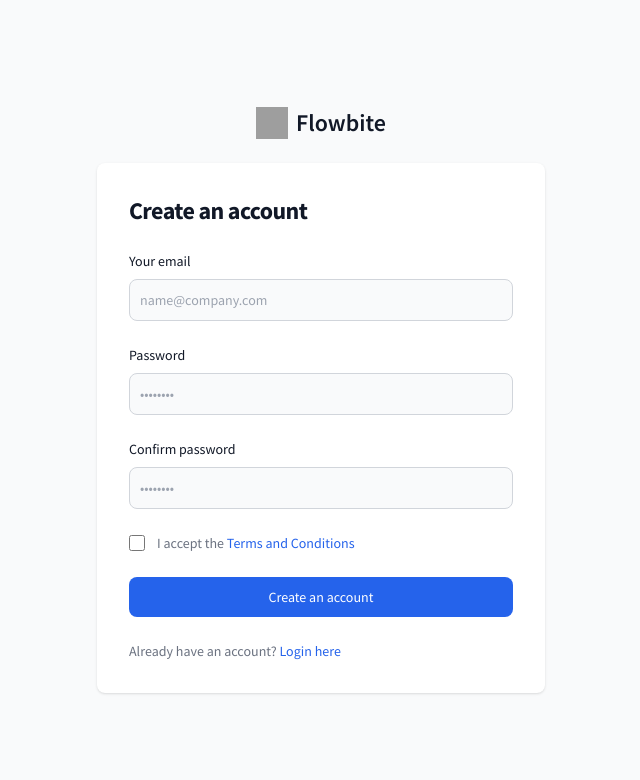
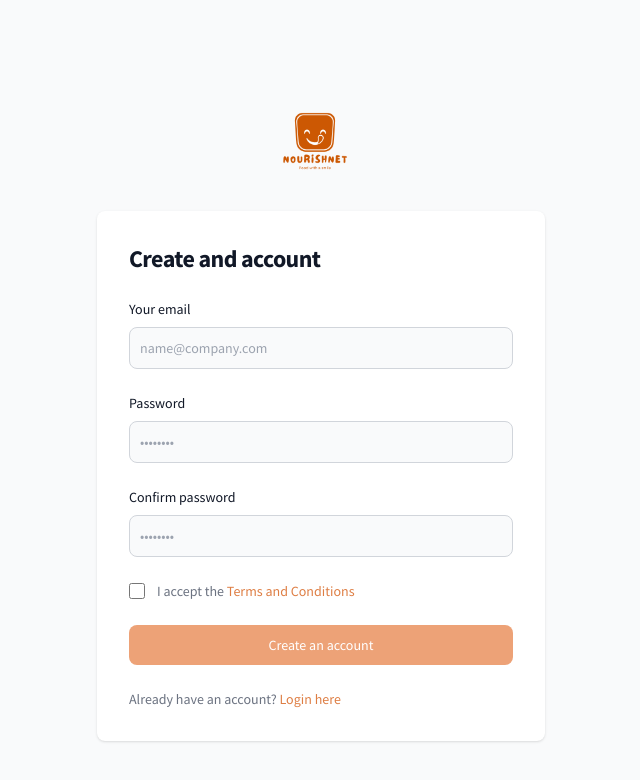
Before and after one commit to AyushBorage28/NourishNet, a React (Vite) app: page /signup in a window 1280 px wide. Shown: the top 780 px of the page, without its empty margins (319-959 px from the left). Built offline with nearby package versions, Linux system fonts and the light colour scheme; grey boxes are pictures that could not be loaded.

Commit message:
Update SignUp.jsx

```diff
--- a/src/screens/SignUp.jsx
+++ b/src/screens/SignUp.jsx
@@ -1,51 +1,161 @@
-
+import { useState } from "react";
+import { logo } from "../assets";
+import { useParams, useNavigate } from "react-router-dom"; // Import useParams
+import axios from "axios";
+import HOST from "../utils/Host.js";
 
 const SignUp = () => {
+  const [email, setEmail] = useState("");
+  const [password, setPassword] = useState("");
+  const { type } = useParams();
+  const navigate = useNavigate();
+
+  const handleChange = (e) => {
+    const { name, value } = e.target;
+    if (name === "email") setEmail(value);
+    else if (name === "password") setPassword(value);
+    console.log(email, password, type);
+  };
+
+  const handleSubmit = async (e) => {
+    e.preventDefault();
+    const doc = {
+      email,
+      password,
+      type,
+      name: "test",
+    };
+    try {
+      const response = await axios.post(`${HOST}/api/users/register`, doc);
+      console.log(response);
+      localStorage.setItem("token", response.data.token);
+      // Redirect to /dashboard on successful registration
+      navigate("/dashboard");
+    } catch (error) {
+      console.error(error);
+    }
+  };
+
   return (
+    <section class="bg-gray-50 dark:bg-gray-900">
+      <div class="flex flex-col items-center justify-center px-6 py-8 mx-auto md:h-screen lg:py-0">
+        <a
+          href="#"
+          class="flex items-center mb-6 text-2xl font-semibold text-gray-900 dark:text-white"
+        >
+          <img
+            src={logo}
+            className="mr-3 mt-[3rem] h-12 sm:h-20"
+            alt="Flowbite Logo"
+          />
+        </a>
+        <div class="w-full bg-white rounded-lg shadow dark:border md:mt-0 sm:max-w-md xl:p-0 dark:bg-gray-800 dark:border-gray-700">
+          <div class="p-6  space-y-4 md:space-y-6 sm:p-8">
+            <h1 class="text-xl font-bold leading-tight tracking-tight text-gray-900 md:text-2xl dark:text-white">
+              Create and account
+            </h1>
+            <form
+              class="space-y-4 md:space-y-6"
+              action="#"
+              onSubmit={handleSubmit}
+            >
               <div>
-      <section className="bg-gray-50 dark:bg-gray-900">
-        <div className="flex flex-col items-center justify-center px-6 py-8 mx-auto md:h-screen lg:py-0">
-          <a href="#" className="flex items-center mb-6 text-2xl font-semibold text-gray-900 dark:text-white">
-            <img className="w-8 h-8 mr-2" src="https://flowbite.s3.amazonaws.com/blocks/marketing-ui/logo.svg" alt="logo" />
-            Flowbite
-          </a>
-          <div className="w-full bg-white rounded-lg shadow dark:border md:mt-0 sm:max-w-md xl:p-0 dark:bg-gray-800 dark:border-gray-700">
-            <div className="p-6 space-y-4 md:space-y-6 sm:p-8">
-              <h1 className="text-xl font-bold leading-tight tracking-tight text-gray-900 md:text-2xl dark:text-white">
-                Create an account
-              </h1>
-              <form className="space-y-4 md:space-y-6" action="#">
-                <div>
-                  <label htmlFor="email" className="block mb-2 text-sm font-medium text-gray-900 dark:text-white">Your email</label>
-                  <input type="email" name="email" id="email" className="bg-gray-50 border border-gray-300 text-gray-900 sm:text-sm rounded-lg focus:ring-primary-600 focus:border-primary-600 block w-full p-2.5 dark:bg-gray-700 dark:border-gray-600 dark:placeholder-gray-400 dark:text-white dark:focus:ring-blue-500 dark:focus:border-blue-500" placeholder="name@company.com" required />
+                <label
+                  for="email"
+                  class="block mb-2 text-sm font-medium text-gray-900 dark:text-white"
+                >
+                  Your email
+                </label>
+                <input
+                  type="email"
+                  onChange={handleChange}
+                  name="email"
+                  id="email"
+                  class="bg-gray-50 border border-gray-300 text-gray-900 sm:text-sm rounded-lg focus:ring-primary-600 focus:border-primary-600 block w-full p-2.5 dark:bg-gray-700 dark:border-gray-600 dark:placeholder-gray-400 dark:text-white dark:focus:ring-blue-500 dark:focus:border-blue-500"
+                  placeholder="name@company.com"
+                  required=""
+                />
               </div>
               <div>
-                  <label htmlFor="password" className="block mb-2 text-sm font-medium text-gray-900 dark:text-white">Password</label>
-                  <input type="password" name="password" id="password" placeholder="••••••••" className="bg-gray-50 border border-gray-300 text-gray-900 sm:text-sm rounded-lg focus:ring-primary-600 focus:border-primary-600 block w-full p-2.5 dark:bg-gray-700 dark:border-gray-600 dark:placeholder-gray-400 dark:text-white dark:focus:ring-blue-500 dark:focus:border-blue-500" required />
+                <label
+                  for="password"
+                  class="block mb-2 text-sm font-medium text-gray-900 dark:text-white"
+                >
+                  Password
+                </label>
+                <input
+                  type="password"
+                  onChange={handleChange}
+                  name="password"
+                  id="password"
+                  placeholder="••••••••"
+                  class="bg-gray-50 border border-gray-300 text-gray-900 sm:text-sm rounded-lg focus:ring-primary-600 focus:border-primary-600 block w-full p-2.5 dark:bg-gray-700 dark:border-gray-600 dark:placeholder-gray-400 dark:text-white dark:focus:ring-blue-500 dark:focus:border-blue-500"
+                  required=""
+                />
               </div>
               <div>
-                  <label htmlFor="confirm-password" className="block mb-2 text-sm font-medium text-gray-900 dark:text-white">Confirm password</label>
-                  <input type="password" name="confirm-password" id="confirm-password" placeholder="••••••••" className="bg-gray-50 border border-gray-300 text-gray-900 sm:text-sm rounded-lg focus:ring-primary-600 focus:border-primary-600 block w-full p-2.5 dark:bg-gray-700 dark:border-gray-600 dark:placeholder-gray-400 dark:text-white dark:focus:ring-blue-500 dark:focus:border-blue-500" required />
+                <label
+                  for="confirm-password"
+                  class="block mb-2 text-sm font-medium text-gray-900 dark:text-white"
+                >
+                  Confirm password
+                </label>
+                <input
+                  type="confirm-password"
+                  name="confirm-password"
+                  id="confirm-password"
+                  placeholder="••••••••"
+                  class="bg-gray-50 border border-gray-300 text-gray-900 sm:text-sm rounded-lg focus:ring-primary-600 focus:border-primary-600 block w-full p-2.5 dark:bg-gray-700 dark:border-gray-600 dark:placeholder-gray-400 dark:text-white dark:focus:ring-blue-500 dark:focus:border-blue-500"
+                  required=""
+                />
               </div>
-                <div className="flex items-start">
-                  <div className="flex items-center h-5">
-                    <input id="terms" aria-describedby="terms" type="checkbox" className="w-4 h-4 border border-gray-300 rounded bg-gray-50 focus:ring-3 focus:ring-primary-300 dark:bg-gray-700 dark:border-gray-600 dark:focus:ring-primary-600 dark:ring-offset-gray-800" required />
+              <div class="flex items-start">
+                <div class="flex items-center h-5">
+                  <input
+                    id="terms"
+                    aria-describedby="terms"
+                    type="checkbox"
+                    class="w-4 h-4 border border-gray-300 rounded
+                          ring-primary-700 bg-gray-50 focus:ring-3 focus:ring-[#eda277] dark:bg-gray-700 dark:border-gray-600 dark:focus:ring-primary-700 dark:ring-offset-gray-800"
+                    required=""
+                  />
                 </div>
-                  <div className="ml-3 text-sm">
-                    <label htmlFor="terms" className="font-light text-gray-500 dark:text-gray-300">I accept the <a className="font-medium text-primary-600 hover:underline dark:text-primary-500" href="#">Terms and Conditions</a></label>
+                <div class="ml-3 text-sm">
+                  <label
+                    for="terms"
+                    class="font-light text-gray-500 dark:text-gray-300"
+                  >
+                    I accept the{" "}
+                    <a
+                      class="font-medium text-primary-700 hover:underline dark:text-primary-500"
+                      href="#"
+                    >
+                      Terms and Conditions
+                    </a>
+                  </label>
                 </div>
               </div>
-                <button type="submit" className="w-full text-white bg-primary-600 hover:bg-primary-700 focus:ring-4 focus:outline-none focus:ring-primary-300 font-medium rounded-lg text-sm px-5 py-2.5 text-center dark:bg-primary-600 dark:hover:bg-primary-700 dark:focus:ring-primary-800">Create an account</button>
-                <p className="text-sm font-light text-gray-500 dark:text-gray-400">
-                  Already have an account? <a href="#" className="font-medium text-primary-600 hover:underline dark:text-primary-500">Login here</a>
+              <button
+                type="submit"
+                class="w-full text-white bg-[#eda277] hover:bg-primary-700 focus:ring-4 focus:outline-none focus:ring-primary-700 font-medium rounded-lg text-sm px-5 py-2.5 text-center dark:bg-primary-600 dark:hover:bg-primary-700 dark:focus:ring-primary-800"
+              >
+                Create an account
+              </button>
+              <p class="text-sm font-light text-gray-500 dark:text-gray-400">
+                Already have an account?{" "}
+                <a
+                  href="/login"
+                  class="font-medium text-primary-700 hover:underline dark:text-primary-500"
+                >
+                  Login here
+                </a>
               </p>
             </form>
           </div>
         </div>
       </div>
     </section>
-    </div>
   );
-}
+};
 
 export default SignUp;
```
Lines whose indentation alone changed are shown as unchanged.
